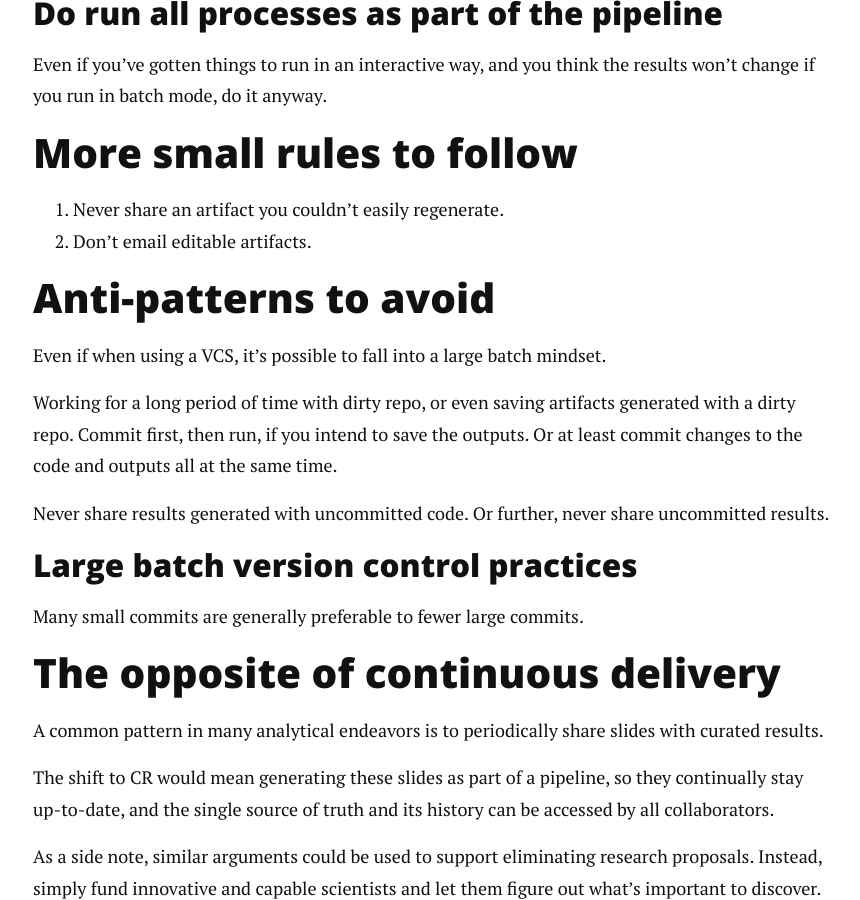
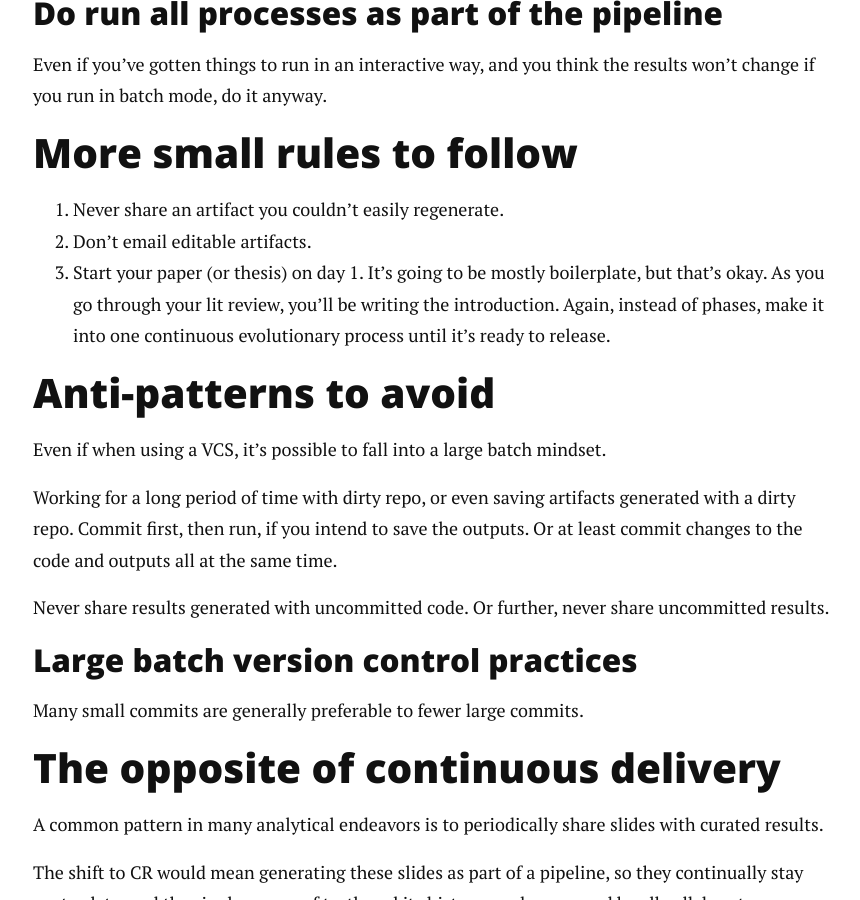
Before and after one commit to petebachant/petebachant.github.io, a Jekyll site: the page built from _posts/2025-02-28-continuous-reproducibility.md, in a window 1280 px wide and 900 px high, scrolled down 12672 px. Shown: the whole window, without its empty margins (207-1067 px from the left). Built offline with Jekyll 4.4.1, drawn with Linux system fonts in a browser that asks for light colours; nearby versions of some CDN libraries; comment, search, counter and statistics services are not loaded; some of the changed text lies outside the part shown.

Commit message:
Condense

```diff
--- a/_posts/2025-02-28-continuous-reproducibility.md
+++ b/_posts/2025-02-28-continuous-reproducibility.md
@@ -644,6 +644,12 @@ do it anyway.
 
 1. Never share an artifact you couldn't easily regenerate.
 2. Don't email editable artifacts.
+3. Start your paper (or thesis) on day 1.
+   It's going to be mostly boilerplate,
+   but that's okay.
+   As you go through your lit review, you'll be writing the introduction.
+   Again, instead of phases, make it into one continuous evolutionary process
+   until it's ready to release.
 
 ## Anti-patterns to avoid
 
```
Also changed, not shown: other parts of _posts/2025-02-28-continuous-reproducibility.md (+0 -8 lines).
